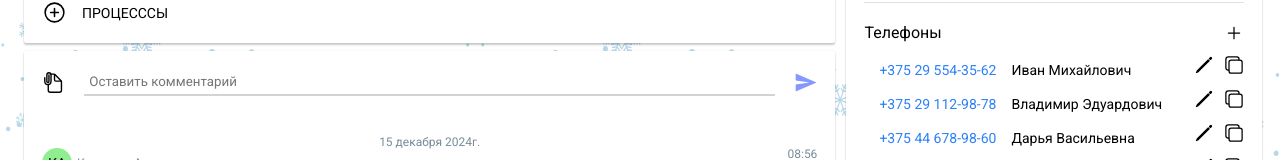
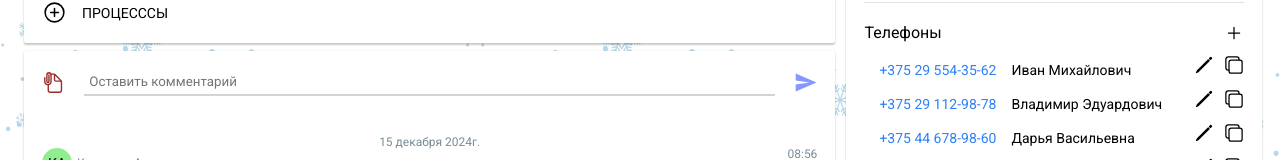
Before and after one commit to akurlovich/CRM-client, a React (Create React App) app: page / in a window 1280 px wide. Shown: the part 406-566 px from the top of the page. Built offline with nearby package versions, Linux system fonts and the light colour scheme; no server answers.

Commit message:
Update Comments.tsx

```diff
--- a/src/components/Comments/Comments.tsx
+++ b/src/components/Comments/Comments.tsx
@@ -9,7 +9,7 @@ const CommentsInner: FC = () => {
     <section className='baseblock'>
       <div className="comments">
         <div className="comments__inputblock">
-          <IoDocumentAttachOutline size={25}/>
+          <IoDocumentAttachOutline size={25} color={'#972f2f'}/>
           <input className="comments__input" type="text" value="" placeholder='Оставить комментарий'/>
           <IoSendSharp size={25} color={'#8598ff'}/>
         </div>
```
